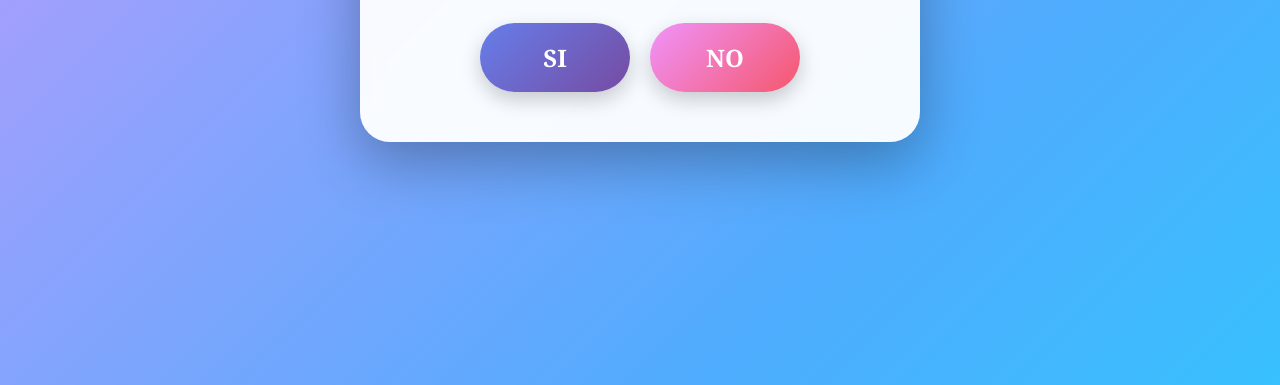
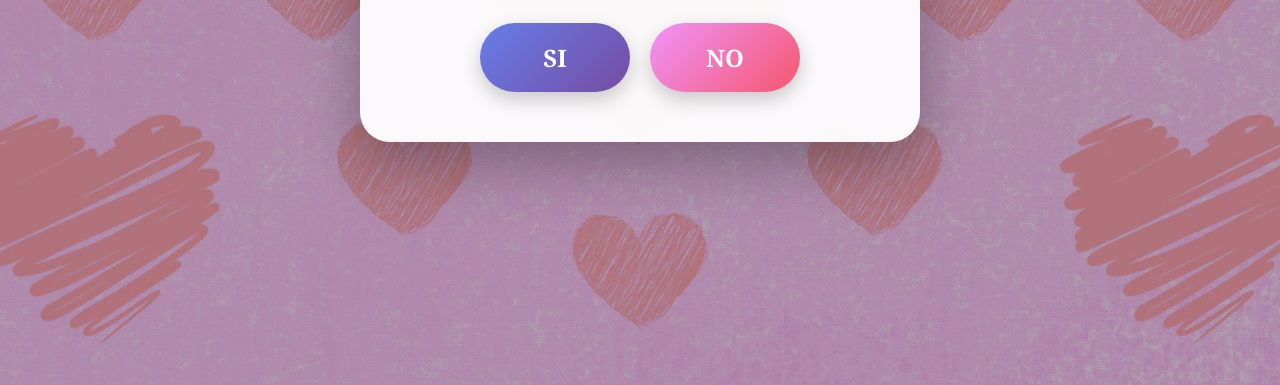
Before and after one commit to leoarroyovera/para-josita, a plain HTML site: page index.html in a window 1280 px wide. Shown: the part 415-800 px from the top of the page. Drawn offline with nearby package versions, Linux system fonts and the light colour scheme.

Commit message:
Agregar imagen de fondo bg.jpg y actualizar estilos

```diff
--- a/style.css
+++ b/style.css
@@ -6,9 +6,7 @@
 
 body {
     font-family: 'Georgia', 'Times New Roman', serif;
-    background: linear-gradient(135deg, #667eea 0%, #764ba2 25%, #f093fb 50%, #4facfe 75%, #00f2fe 100%);
-    background-size: 400% 400%;
-    animation: gradientShift 15s ease infinite;
+    background: url('bg.jpg') center center / cover no-repeat fixed;
     min-height: 100vh;
     display: flex;
     justify-content: center;
@@ -17,10 +15,15 @@ body {
     position: relative;
 }
 
-@keyframes gradientShift {
-    0% { background-position: 0% 50%; }
-    50% { background-position: 100% 50%; }
-    100% { background-position: 0% 50%; }
+body::before {
+    content: '';
+    position: fixed;
+    top: 0;
+    left: 0;
+    width: 100%;
+    height: 100%;
+    background: rgba(0, 0, 0, 0.3);
+    z-index: 0;
 }
 
 .container {
```
Also changed, not shown: bg.jpg (added).
